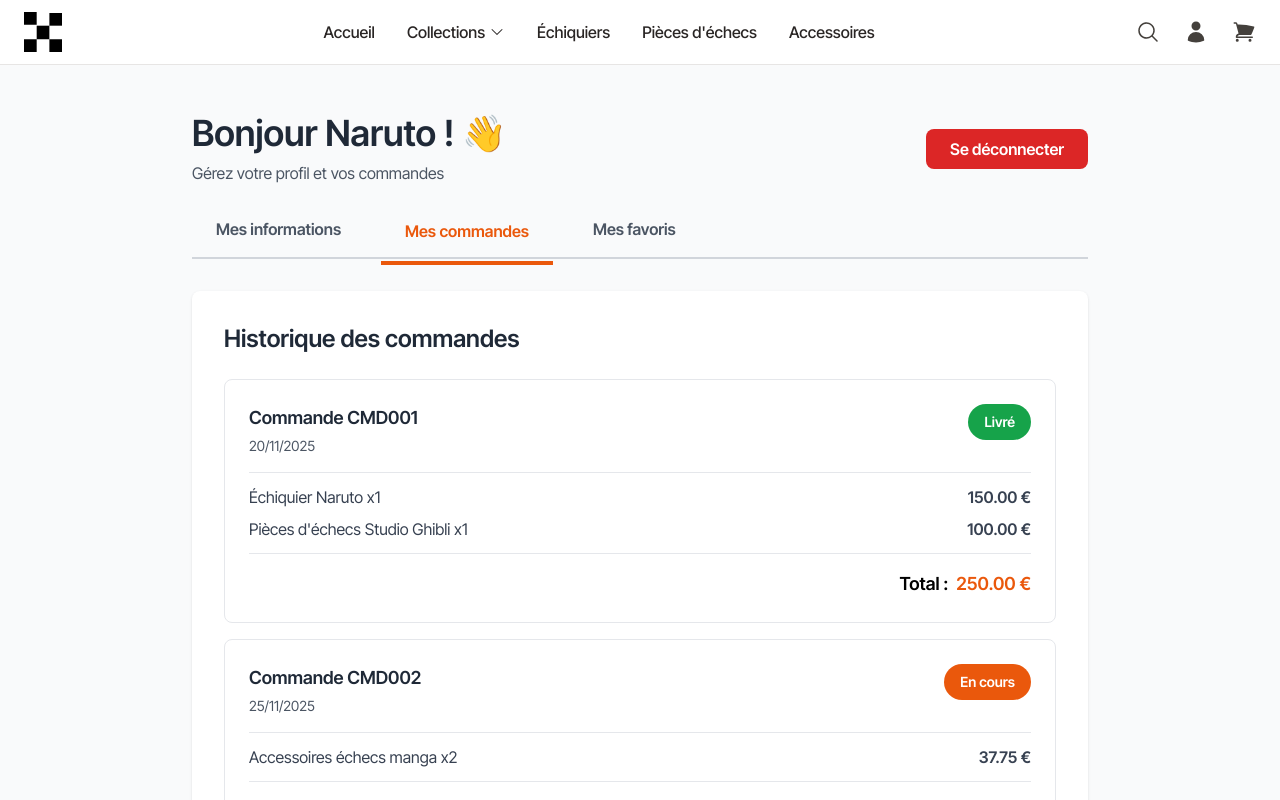
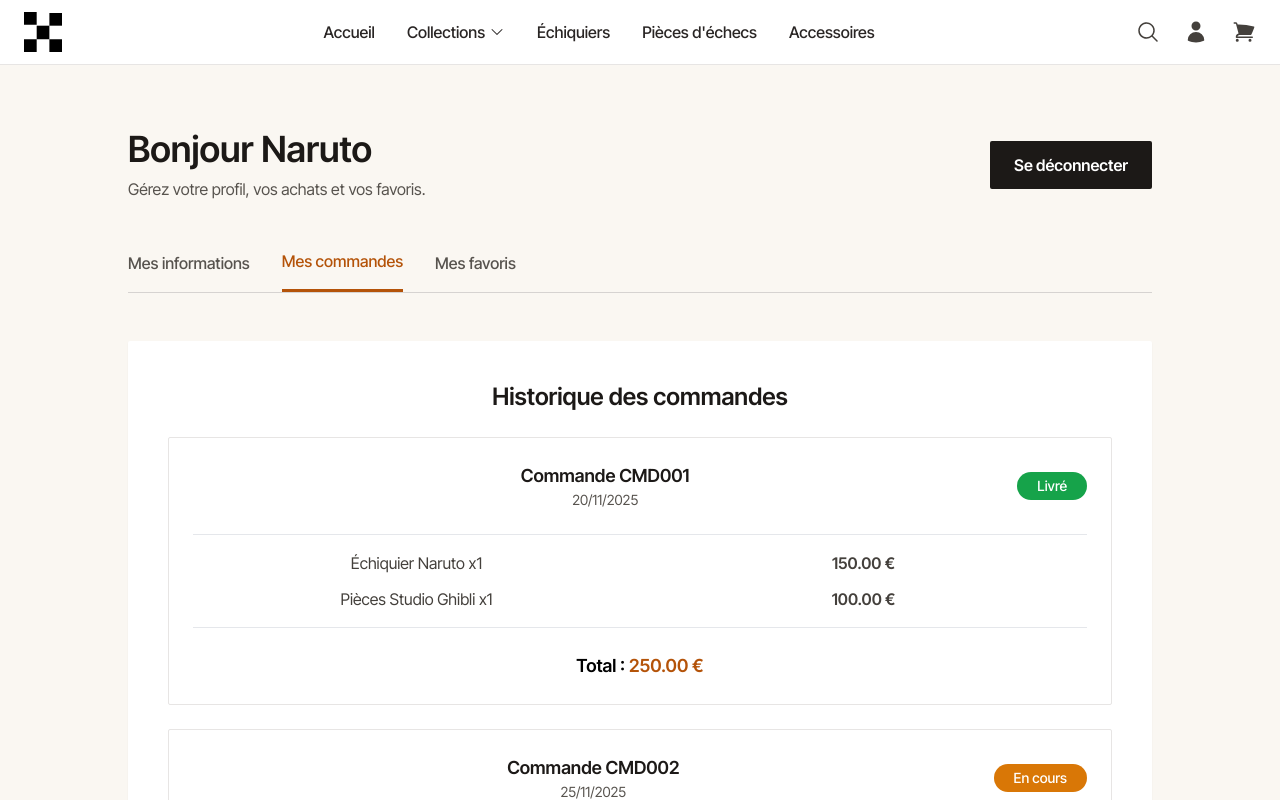
Before and after one commit to hassane-soulaimana/boutique-en-ligne, a React (Vite) app: page /profil in a window 1280 px wide. Both pictures are taken after a click on the button "Mes commandes". Shown: the top 800 px of the page. Built offline with nearby package versions, Linux system fonts and the light colour scheme.

Commit message:
page profil css fix

```diff
--- a/src/pages/Profil.jsx
+++ b/src/pages/Profil.jsx
@@ -1,204 +1,223 @@
-// Page de profil utilisateur avec onglets
-import { useState, useEffect } from 'react';
-import { useNavigate } from 'react-router-dom';
+import { useState } from "react";
+import { useNavigate } from "react-router-dom";
+import { motion } from "framer-motion";
 
 export default function Profil() {
   const navigate = useNavigate();
-  const [activeTab, setActiveTab] = useState('infos');
-  const [user, setUser] = useState({
-    prenom: 'Naruto',
-    nom: 'Uzumaki',
-    email: 'naruto@example.com',
-    telephone: '06 12 34 56 78',
-    adresse: '12 rue de Konoha',
-    ville: 'Paris',
-    codePostal: '75001'
-  });
+  const [activeTab, setActiveTab] = useState("infos");
 
-  const handleLogout = () => {
-    localStorage.removeItem('user');
-    navigate('/connexion');
+  const user = {
+    prenom: "Naruto",
+    nom: "Uzumaki",
+    email: "naruto@example.com",
+    telephone: "06 12 34 56 78",
+    adresse: "12 rue de Konoha",
+    ville: "Paris",
+    codePostal: "75001",
   };
 
   const orders = [
     {
-      id: 'CMD001',
-      date: '2025-11-20',
-      statut: 'Livré',
-      total: 250.00,
+      id: "CMD001",
+      date: "2025-11-20",
+      statut: "Livré",
+      total: 250.0,
       produits: [
-        { nom: 'Échiquier Naruto', quantite: 1, prix: 150.00 },
-        { nom: 'Pièces d\'échecs Studio Ghibli', quantite: 1, prix: 100.00 }
-      ]
+        { nom: "Échiquier Naruto", quantite: 1, prix: 150.0 },
+        { nom: "Pièces Studio Ghibli", quantite: 1, prix: 100.0 },
+      ],
     },
     {
-      id: 'CMD002',
-      date: '2025-11-25',
-      statut: 'En cours',
-      total: 75.50,
+      id: "CMD002",
+      date: "2025-11-25",
+      statut: "En cours",
+      total: 75.5,
       produits: [
-        { nom: 'Accessoires échecs manga', quantite: 2, prix: 37.75 }
-      ]
-    }
+        { nom: "Accessoires échecs manga", quantite: 2, prix: 37.75 },
+      ],
+    },
   ];
 
+  const handleLogout = () => {
+    localStorage.removeItem("user");
+    navigate("/connexion");
+  };
+
   return (
-    <div className="min-h-screen bg-gray-50 py-12 px-4">
-      <div className="max-w-4xl mx-auto">
-        {/* En-tête */}
-        <div className="flex justify-between items-center mb-8">
+    <main className="min-h-screen bg-[#faf7f2] py-16 px-6 lg:px-20">
+
+      {/* HEADER */}
+      <motion.div
+        initial={{ opacity: 0, y: 20 }}
+        animate={{ opacity: 1, y: 0 }}
+        className="max-w-5xl mx-auto mb-12 flex items-center justify-between"
+      >
         <div>
-            <h1 className="text-4xl font-bold text-gray-800">
-              Bonjour {user.prenom} ! 👋
+          <h1 className="text-4xl font-semibold text-stone-900">
+            Bonjour {user.prenom}
           </h1>
-            <p className="text-gray-600 mt-2">Gérez votre profil et vos commandes</p>
+          <p className="text-stone-600 mt-2">
+            Gérez votre profil, vos achats et vos favoris.
+          </p>
         </div>
+
         <button
           onClick={handleLogout}
-            className="bg-red-600 hover:bg-red-700 text-white font-bold py-2 px-6 rounded-lg transition"
+          className="px-6 py-3 font-semibold rounded-sm bg-stone-900 text-white hover:bg-amber-700 transition"
         >
           Se déconnecter
         </button>
+      </motion.div>
+
+      {/* ONGLET BAR */}
+      <div className="max-w-5xl mx-auto flex border-b border-stone-300 mb-12 gap-8">
+        {["infos", "commandes", "favoris"].map((tab) => (
+          <button
+            key={tab}
+            onClick={() => setActiveTab(tab)}
+            className={`
+              pb-4 font-medium transition
+              ${
+                activeTab === tab
+                  ? "text-amber-700 border-b-[3px] border-amber-700"
+                  : "text-stone-600 hover:text-stone-800"
+              }
+            `}
+          >
+            {tab === "infos" && "Mes informations"}
+            {tab === "commandes" && "Mes commandes"}
+            {tab === "favoris" && "Mes favoris"}
+          </button>
+        ))}
       </div>
 
-        {/* Onglets */}
-        <div className="flex border-b-2 border-gray-300 mb-8 gap-4">
-          <button
-            onClick={() => setActiveTab('infos')}
-            className={`pb-4 px-6 font-semibold transition ${
-              activeTab === 'infos'
-                ? 'text-orange-600 border-b-4 border-orange-600 -mb-2'
-                : 'text-gray-600 hover:text-gray-800'
-            }`}
+      {/* CONTENU DES TABS */}
+      <div className="max-w-5xl mx-auto">
+
+        {/* INFOS */}
+        {activeTab === "infos" && (
+          <motion.div
+            initial={{ opacity: 0, y: 20 }}
+            animate={{ opacity: 1, y: 0 }}
+            className="bg-white px-10 py-10 rounded-sm shadow-sm"
           >
-            Mes informations
-          </button>
-          <button
-            onClick={() => setActiveTab('commandes')}
-            className={`pb-4 px-6 font-semibold transition ${
-              activeTab === 'commandes'
-                ? 'text-orange-600 border-b-4 border-orange-600 -mb-2'
-                : 'text-gray-600 hover:text-gray-800'
-            }`}
+            <h2 className="text-2xl font-semibold text-stone-900 mb-8">
+              Informations personnelles
+            </h2>
+
+            <div className="space-y-4">
+              {Object.entries(user).map(([key, value], i) => (
+                <div
+                  key={i}
+                  className="flex justify-between border-b border-stone-200 pb-3"
                 >
-            Mes commandes
-          </button>
-          <button
-            onClick={() => setActiveTab('favoris')}
-            className={`pb-4 px-6 font-semibold transition ${
-              activeTab === 'favoris'
-                ? 'text-orange-600 border-b-4 border-orange-600 -mb-2'
-                : 'text-gray-600 hover:text-gray-800'
-            }`}
-          >
-            Mes favoris
-          </button>
+                  <span className="font-medium text-stone-700 capitalize">
+                    {key.replace(/([A-Z])/g, " $1")}
+                  </span>
+                  <span className="text-stone-600">{value}</span>
+                </div>
+              ))}
             </div>
 
-        {/* ONGLET INFOS */}
-        {activeTab === 'infos' && (
-          <div className="bg-white rounded-lg shadow p-8">
-            <h2 className="text-2xl font-bold text-gray-800 mb-6">Informations personnelles</h2>
+            <button className="mt-10 px-8 py-3 font-semibold bg-stone-900 text-white rounded-sm hover:bg-amber-700 transition">
+              Modifier mes informations
+            </button>
+          </motion.div>
+        )}
 
-            <div className="space-y-4">
-              <div className="flex justify-between border-b pb-3">
-                <strong className="text-gray-700">Nom :</strong>
-                <span className="text-gray-600">{user.nom}</span>
-              </div>
-              <div className="flex justify-between border-b pb-3">
-                <strong className="text-gray-700">Prénom :</strong>
-                <span className="text-gray-600">{user.prenom}</span>
-              </div>
-              <div className="flex justify-between border-b pb-3">
-                <strong className="text-gray-700">Email :</strong>
-                <span className="text-gray-600">{user.email}</span>
-              </div>
-              <div className="flex justify-between border-b pb-3">
-                <strong className="text-gray-700">Téléphone :</strong>
-                <span className="text-gray-600">{user.telephone}</span>
-              </div>
-              <div className="flex justify-between border-b pb-3">
-                <strong className="text-gray-700">Adresse :</strong>
-                <span className="text-gray-600">{user.adresse}</span>
-              </div>
-              <div className="flex justify-between border-b pb-3">
-                <strong className="text-gray-700">Ville :</strong>
-                <span className="text-gray-600">{user.ville}</span>
-              </div>
-              <div className="flex justify-between pb-3">
-                <strong className="text-gray-700">Code postal :</strong>
-                <span className="text-gray-600">{user.codePostal}</span>
-              </div>
+        {/* COMMANDES — VERSION CENTRÉE + OPTIMISÉE */}
+        {activeTab === "commandes" && (
+          <motion.div
+            initial={{ opacity: 0, y: 20 }}
+            animate={{ opacity: 1, y: 0 }}
+            className="bg-white px-10 py-10 rounded-sm shadow-sm space-y-6"
+          >
+            <h2 className="text-2xl font-semibold text-stone-900 mb-6 text-center">
+              Historique des commandes
+            </h2>
+
+            {orders.map((order) => (
+              <div
+                key={order.id}
+                className="border border-stone-200 rounded-sm p-6 hover:shadow-md transition"
+              >
+                {/* HEADER COMMANDE */}
+                <div className="flex justify-between items-center mb-6">
+                  <div className="text-center w-full">
+                    <h3 className="font-semibold text-lg text-stone-900">
+                      Commande {order.id}
+                    </h3>
+                    <p className="text-stone-600 text-sm">
+                      {new Date(order.date).toLocaleDateString("fr-FR")}
+                    </p>
                   </div>
 
-            <button className="mt-8 bg-orange-600 hover:bg-orange-700 text-white font-bold py-3 px-8 rounded-lg transition">
-              Modifier mes informations
-            </button>
-          </div>
-        )}
-
-        {/* ONGLET COMMANDES */}
-        {activeTab === 'commandes' && (
-          <div className="bg-white rounded-lg shadow p-8">
-            <h2 className="text-2xl font-bold text-gray-800 mb-6">Historique des commandes</h2>
-
-            <div className="space-y-4">
-              {orders.map(order => (
-                <div key={order.id} className="border border-gray-200 rounded-lg p-6 hover:shadow-md transition">
-                  <div className="flex justify-between items-start mb-4">
-                    <div>
-                      <h3 className="font-bold text-lg text-gray-800">Commande {order.id}</h3>
-                      <p className="text-gray-600 text-sm mt-1">
-                        {new Date(order.date).toLocaleDateString('fr-FR')}
-                      </p>
-                    </div>
-                    <span className={`px-4 py-2 rounded-full font-semibold text-white text-sm ${
-                      order.statut === 'Livré' ? 'bg-green-600' : 'bg-orange-600'
-                    }`}>
+                  <span
+                    className={`
+                      px-5 py-1 rounded-full text-white text-sm font-medium whitespace-nowrap
+                      ${
+                        order.statut === "Livré"
+                          ? "bg-green-600"
+                          : "bg-amber-600"
+                      }
+                    `}
+                  >
                     {order.statut}
                   </span>
                 </div>
 
-                  <div className="mb-4 border-t border-b py-3 space-y-2">
-                    {order.produits.map((produit, index) => (
-                      <div key={index} className="flex justify-between text-gray-700">
-                        <span>{produit.nom} x{produit.quantite}</span>
-                        <span className="font-semibold">{produit.prix.toFixed(2)} €</span>
+                {/* PRODUITS CENTRÉS */}
+                <div className="border-t border-b py-4 space-y-3">
+                  {order.produits.map((p, i) => (
+                    <div
+                      key={i}
+                      className="grid grid-cols-2 text-stone-700 text-center"
+                    >
+                      <span>{p.nom} x{p.quantite}</span>
+                      <span className="font-semibold">
+                        {p.prix.toFixed(2)} €
+                      </span>
                     </div>
                   ))}
                 </div>
 
-                  <div className="flex justify-end text-lg font-bold">
-                    Total : <span className="text-orange-600 ml-2">{order.total.toFixed(2)} €</span>
+                {/* TOTAL CENTRÉ */}
+                <div className="text-center mt-6 text-lg font-semibold">
+                  Total :{" "}
+                  <span className="text-amber-700">{order.total.toFixed(2)} €</span>
                 </div>
               </div>
             ))}
-            </div>
-          </div>
+          </motion.div>
         )}
 
-        {/* ONGLET FAVORIS */}
-        {activeTab === 'favoris' && (
-          <div className="bg-white rounded-lg shadow p-8">
-            <h2 className="text-2xl font-bold text-gray-800 mb-6">Mes produits favoris</h2>
+        {/* FAVORIS */}
+        {activeTab === "favoris" && (
+          <motion.div
+            initial={{ opacity: 0, y: 20 }}
+            animate={{ opacity: 1, y: 0 }}
+            className="bg-white px-10 py-10 rounded-sm shadow-sm text-center"
+          >
+            <h2 className="text-2xl font-semibold text-stone-900 mb-6">
+              Mes favoris
+            </h2>
 
-            <div className="text-center py-12">
-              <p className="text-gray-600 text-lg">
-                Vous n'avez pas encore de favoris.
+            <p className="text-stone-600 text-lg">
+              Vous n’avez pas encore de favoris.
             </p>
-              <p className="text-gray-500 mt-2">
-                Explorez nos collections et ajoutez vos produits préférés !
+            <p className="text-stone-500 mt-2">
+              Explorez nos collections et ajoutez vos articles préférés.
             </p>
+
             <button
-                onClick={() => navigate('/collections')}
-                className="mt-6 bg-orange-600 hover:bg-orange-700 text-white font-bold py-3 px-8 rounded-lg transition"
+              onClick={() => navigate("/collections")}
+              className="mt-8 px-8 py-3 font-semibold bg-stone-900 text-white rounded-sm hover:bg-amber-700 transition"
             >
               Voir les collections
             </button>
-            </div>
-          </div>
+          </motion.div>
         )}
       </div>
-    </div>
+    </main>
   );
 }
```
Lines whose indentation alone changed are shown as unchanged.
